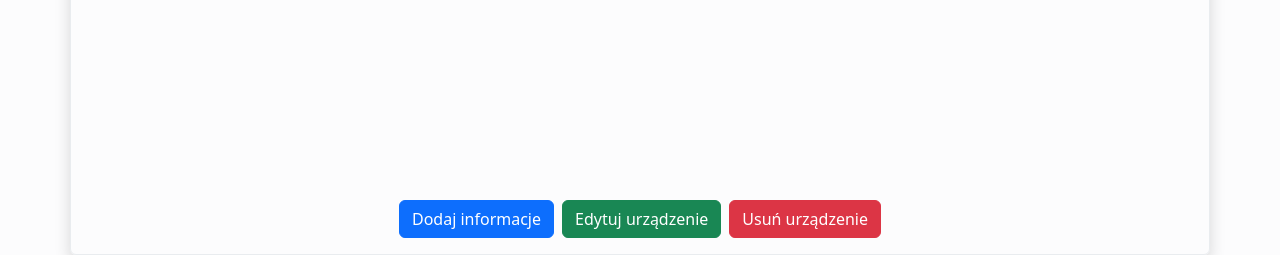
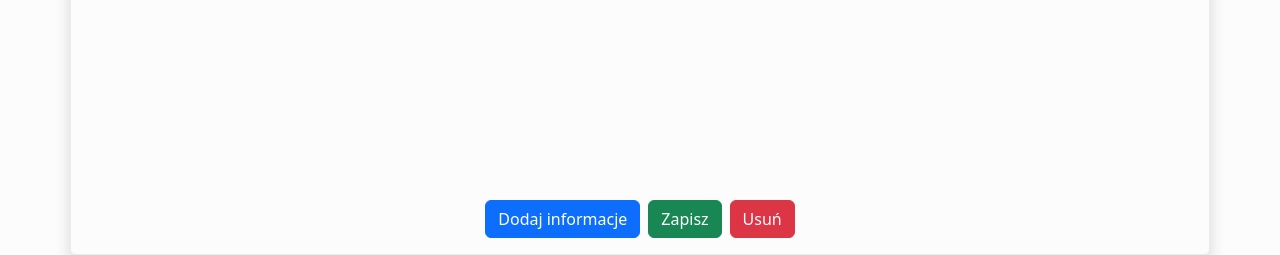
Before and after one commit to Polkissss/Ekonomik-inwentarz, a Flask app: template app/templates/device/edit.html in a window 1280 px wide. Shown: the part 630-885 px from the top of the page. Run offline with Flask 3, Linux system fonts and the light colour scheme; the template is opened without the code that fills it, so the values that code supplies are empty; parts of the project's set-up code (start-up, migrations or seed data) failed here and were passed over; some libraries are stand-ins or nearby versions.

Commit message:
Few simple bug fix and changes to prepare site for demonstration
- Fixes table links on main page not working
- Deletes tracking of room changes in users collection
- Changes a few button names such as "Edytuj urządzenie" to "Zapisz"
- Changes room tracking when room is "brak". Now when device is added it automatically adds keeper for "brak" previously left blank

```diff
--- a/app/__init__.py
+++ b/app/__init__.py
@@ -23,7 +23,7 @@ auth = ModifiedAuth(
 )
 
 # Initialize MongoDB
-mDB = PyMongo(ssl=True, ssl_cert_reqs='CERT_NONE')
+mDB = PyMongo()
 mDB.init_app(app)
 db = mDB.db
 
--- a/app/blueprints/rooms.py
+++ b/app/blueprints/rooms.py
@@ -20,8 +20,7 @@ def RoomList(*, context={"user": {"name": "Anonymous", "preffered_username": "An
         # Update room keepers from form
         for room in request.form:
             room_id = room[6:]
-            Rooms.Edit(room_id, request.form.get(room))
-            Users.EditLastAction(context['user']['preferred_username'], "Edycja", request.form.get(room))
+            editedRoom = Rooms.Edit(room_id, request.form.get(room))
 
         return redirect(url_for("rooms.RoomList"))
 
--- a/app/models/rooms.py
+++ b/app/models/rooms.py
@@ -13,4 +13,5 @@ class Rooms(BaseModel):
         )
         updatedRoom = dict(updatedRoom)
         updatedRoom.pop("_id")
-        return Device.EditRoomKeeper(updatedRoom)
+        Device.EditRoomKeeper(updatedRoom)
+        return updatedRoom
--- a/app/templates/device/add.html
+++ b/app/templates/device/add.html
@@ -79,8 +79,8 @@
     </div>
 
     <!-- Dynamic specifications section -->
-    <div id="allSpecs" class="d-flex overflow-y-scroll align-items-center flex-column mt-3"
-         style="clear: both; margin: 0 auto; max-height: 310px;">
+    <div id="allSpecs" class="d-flex overflow-scroll align-items-center flex-column mt-3"
+         style="clear: both; margin: 0 auto; height: 328px;">
     </div>
 
     <!-- Action buttons -->
--- a/app/templates/device/edit.html
+++ b/app/templates/device/edit.html
@@ -94,10 +94,10 @@
     <div class="d-flex justify-content-center gap-2 mt-2 mb-3">
         <button class="btn btn-primary" type="button" onclick="addItem()">Dodaj informacje</button>
         <button type="button" class="btn btn-success" data-bs-toggle="modal" data-bs-target="#updateConfirm">
-            Edytuj urządzenie
+            Zapisz
         </button>
         <button type="button" class="btn btn-danger" data-bs-toggle="modal" data-bs-target="#deleteConfirm">
-            Usuń urządzenie
+            Usuń
         </button>
     </div>
 
--- a/app/templates/home/home.html
+++ b/app/templates/home/home.html
@@ -61,7 +61,7 @@
                             <td>{{room.floor}}</td>
                             <td>
                                 <!-- Button to view devices in this room -->
-                                <form action="/lista/{{room.name}}">
+                                <form action="/urzadzenie/lista/{{room.name}}">
                                     <button type="submit" class="btn btn-success">Sprawdź</button>
                                 </form>
                             </td>
--- a/pomieszczenia_backup.txt
+++ b/pomieszczenia_backup.txt
@@ -1,4 +1,4 @@
-  {"name": "brak"}
+  {"name": "brak"},
   {"name": "kor0", "floor": "suterena" },
   { "name": "1", "floor": "suterena" },
   { "name": "2", "floor": "suterena" },
```
Also changed, not shown: app/helpers/device_utils.py (+2 -5 lines).
